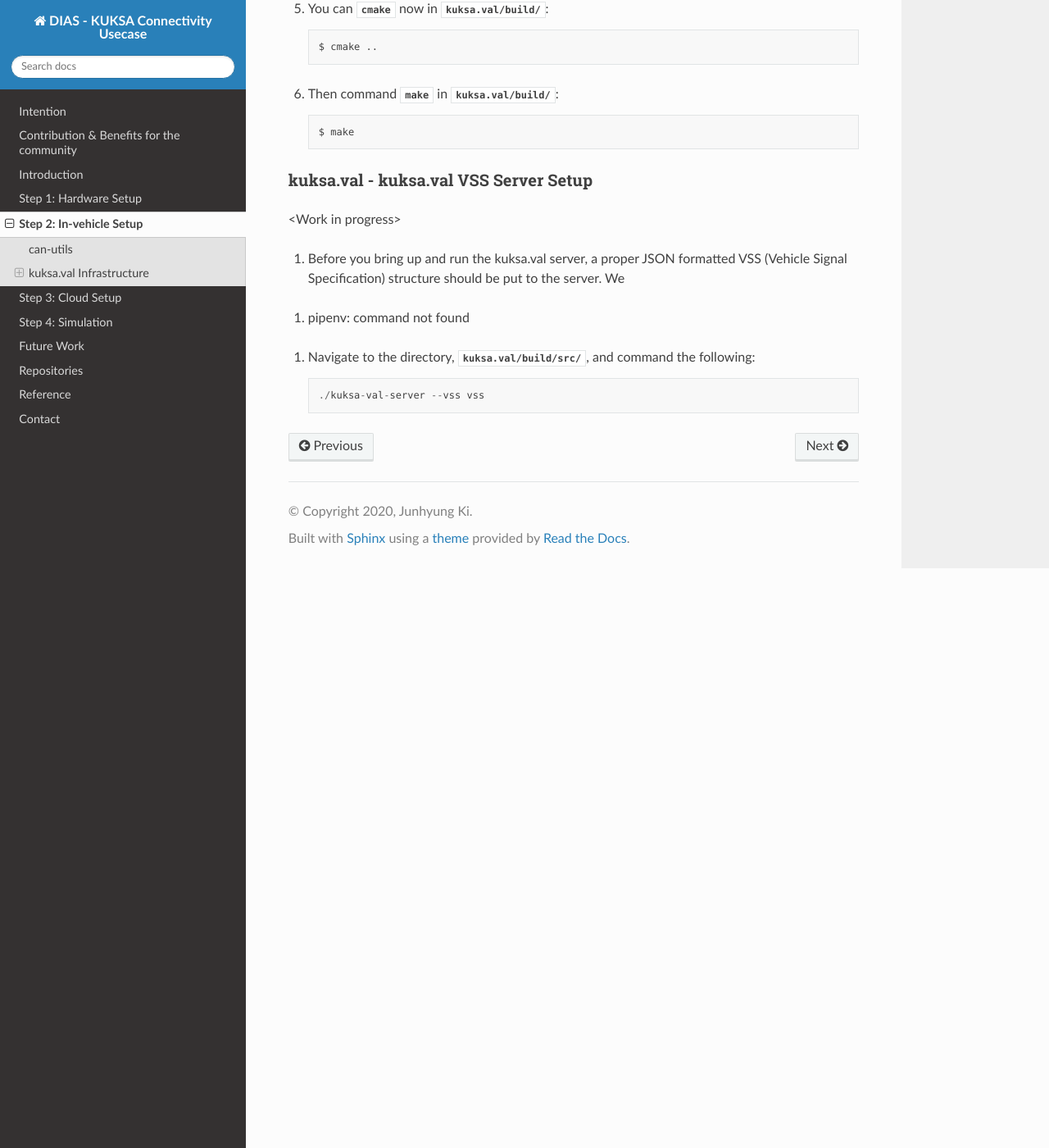
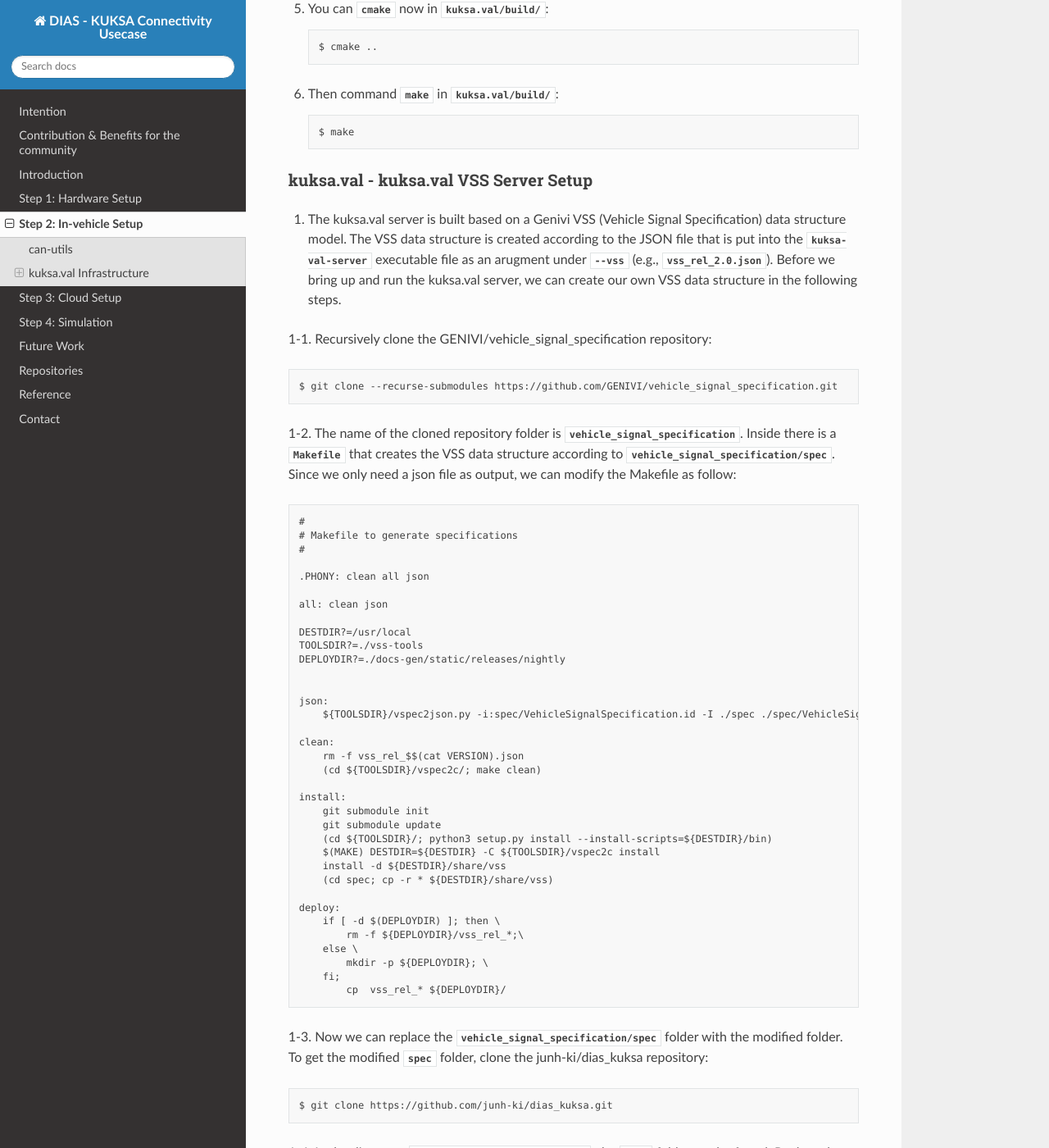
Before and after one commit to junh-ki/dias_kuksa_doc, a Sphinx documentation site: the page built from docs/source/contents/invehicle.rst, in a window 1280 px wide and 1400 px high, scrolled down 1912 px. Shown: the whole window at 82% size. Built offline with Sphinx 7.4.7 and the Read the Docs theme 2.0.0, drawn with Linux system fonts in a browser that asks for light colours; formulas are drawn with MathJax 3; some of the changed text lies outside the part shown.

Commit message:
progress

```diff
--- a/docs/source/contents/hwsetup.rst
+++ b/docs/source/contents/hwsetup.rst
@@ -92,17 +92,20 @@
 
     $ ifconfig -a
 
-5-A. (CAN Classic) If `can0` and `can1` are shown, configure and bring the interface up by commanding::
+5-A. (CAN Classic) If `can0` and `can1` are shown, configure and bring the interfaces up by commanding::
 
     $ sudo ip link set can0 up type can bitrate 1000000 restart-ms 1000 fd off
+    $ sudo ip link set can1 up type can bitrate 1000000 restart-ms 1000 fd off
 
 5-B. (CAN FD) If `can0` and `can1` are shown, configure and bring the interface up by commanding::
 
     $ sudo ip link set can0 up type can bitrate 1000000 dbitrate 2000000 restart-ms 1000 fd on
+    $ sudo ip link set can1 up type can bitrate 1000000 dbitrate 2000000 restart-ms 1000 fd on
 
 6. If you want to bring the interface down, command the following::
 
     $ sudo ip link set can0 down
+    $ sudo ip link set can1 down
 
 
 
--- a/docs/source/contents/invehicle.rst
+++ b/docs/source/contents/invehicle.rst
@@ -86,12 +86,94 @@
 kuksa.val - kuksa.val VSS Server Setup
 **************************************
 
-<Work in progress>
+1. The kuksa.val server is built based on a Genivi VSS (Vehicle Signal Specification) data structure model. The VSS data structure is created according to the JSON file that is put into the `kuksa-val-server` executable file as an arugment under `--vss` (e.g., `vss_rel_2.0.json`). Before we bring up and run the kuksa.val server, we can create our own VSS data structure in the following steps.
 
-1. Before you bring up and run the kuksa.val server, a proper JSON formatted VSS (Vehicle Signal Specification) structure should be put to the server. We
+1-1. Recursively clone the GENIVI/vehicle_signal_specification repository::
 
-1. pipenv: command not found
+	$ git clone --recurse-submodules https://github.com/GENIVI/vehicle_signal_specification.git
 
-1. Navigate to the directory, `kuksa.val/build/src/`, and command the following::
+1-2. The name of the cloned repository folder is `vehicle_signal_specification`. Inside there is a `Makefile` that creates the VSS data structure according to `vehicle_signal_specification/spec`. Since we only need a json file as output, we can modify the Makefile as follow::
 
-    ./kuksa-val-server --vss vss
+    #
+    # Makefile to generate specifications
+    #
+
+    .PHONY: clean all json
+
+    all: clean json
+
+    DESTDIR?=/usr/local
+    TOOLSDIR?=./vss-tools
+    DEPLOYDIR?=./docs-gen/static/releases/nightly
+
+
+    json:
+        ${TOOLSDIR}/vspec2json.py -i:spec/VehicleSignalSpecification.id -I ./spec ./spec/VehicleSignalSpecification.vspec vss_rel_$$(cat VERSION).json
+
+    clean:
+        rm -f vss_rel_$$(cat VERSION).json
+        (cd ${TOOLSDIR}/vspec2c/; make clean)
+
+    install:
+        git submodule init
+        git submodule update
+        (cd ${TOOLSDIR}/; python3 setup.py install --install-scripts=${DESTDIR}/bin)
+        $(MAKE) DESTDIR=${DESTDIR} -C ${TOOLSDIR}/vspec2c install
+        install -d ${DESTDIR}/share/vss
+        (cd spec; cp -r * ${DESTDIR}/share/vss)
+
+    deploy:
+        if [ -d $(DEPLOYDIR) ]; then \
+            rm -f ${DEPLOYDIR}/vss_rel_*;\
+        else \
+            mkdir -p ${DEPLOYDIR}; \
+        fi;
+            cp  vss_rel_* ${DEPLOYDIR}/
+
+1-3. Now we can replace the `vehicle_signal_specification/spec` folder with the modified folder. To get the modified `spec` folder, clone the junh-ki/dias_kuksa repository::
+
+    $ git clone https://github.com/junh-ki/dias_kuksa.git
+
+1-4. In the directory, `dias_kuksa/vss_spec_database/`, the `spec` folder can be found. Replace the existing `spec` folder from `vehicle_signal_specification/` with the one from `dias_kuksa/vss_spec_database/`. Designing the `spec` folder's file structure can be easily self-explained.
+
+1-5. Before commanding `make`, install dependencies (anytree, deprecation, stringcase) first::
+
+    $ pip3 install anytree deprecation stringcase
+
+1-6. Navigate to the directory, `vehicle_signal_specification/`, and command `make` to create a new JSON file::
+
+    $ make
+
+1-7. As a result, you can get a JSON file named as `vss_rel_2.0.0-alpha+006.json`. Let's rename this file as `modified.json` for convenience and move it to `kuksa.val/build/src/` where the `kuksa-val-server` executable file is located.
+
+2. Now we can bring up and run the kuksa.val server. Navigate to the directory, `kuksa.val/build/src/`, and command the following::
+
+    $ ./kuksa-val-server --vss modified.json --insecure --log-level ALL
+
+
+
+
+### Work in progress.......... ###
+
+
+
+
+3. The kuksa.val server is built based on a Genivi VSS (Vehicle Signal Specification) data structure model. The VSS data structure is created according to the JSON file, the argument under `--vss`, (`vss_rel_2.0.json`). You can extend or modify this structure in your application during runtime by using `testclient.py`. The followings describe from installing dependencies to running `testclient.py`.
+
+3-1. Install requirements (Python 3.8)::
+
+	$ sudo add-apt-repository ppa:deadsnakes/ppa
+	$ sudo apt update
+	$ sudo apt install python3.8
+
+3-2. Install requirements (websockets, cmd2, pygments)::
+
+	$ pip3 install websockets cmd2 pygments
+
+3-3. Make sure that the kuksa.val server is up and running, then navigate to the directory, `kuksa.val/vss-testclient/`, and run `testclient.py` with Python 3.8::
+
+	$ python3.8 testclient.py
+
+4. You would be in the VSS Client shell if connected successfully. To get an admin access to the server, you need to assign a json token. Command the following::
+
+	VSS Clinet> authorize ../certificates/jwt/super-admin.json.token
```
